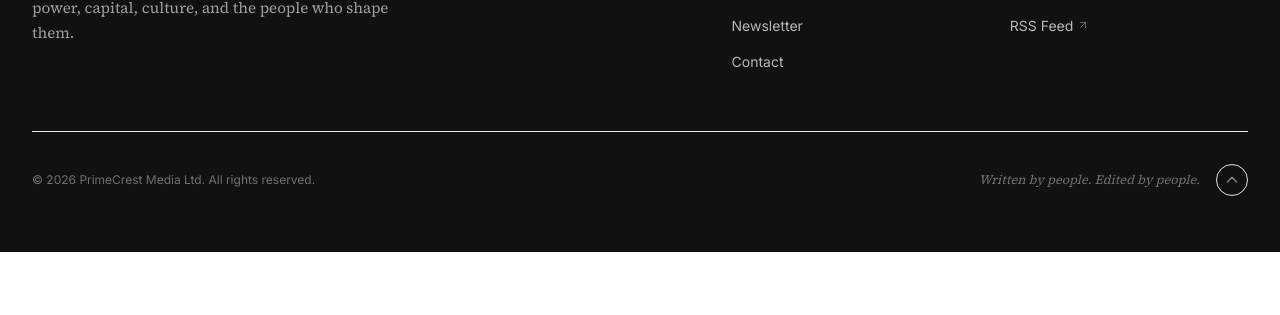
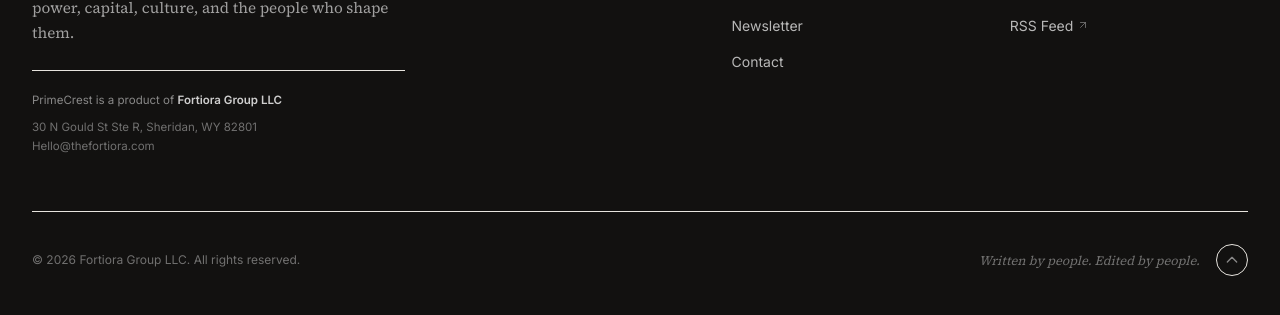
Before and after one commit to sulphurninja/theprimecrest, a Next.js app: page / in a window 1280 px wide. Shown: the part 865-1180 px from the top of the page. Before the commit the page ends 1117 px from the top, so only its background shows below. Built offline with nearby package versions, Linux system fonts and the light colour scheme; no server answers; the database is empty.

Commit message:
Push editorial

```diff
--- /dev/null
+++ b/scripts/update-company.ts
@@ -0,0 +1,19 @@
+import { config } from "dotenv";
+config({ path: ".env.local" });
+
+import mongoose from "mongoose";
+import { dbConnect } from "../src/lib/db";
+import { Settings } from "../src/models";
+
+async function updateCompany() {
+  await dbConnect();
+  await Settings.updateOne(
+    {},
+    { $set: { copyright: "Fortiora Group LLC." } },
+    { upsert: true },
+  );
+  console.log("✓ Copyright updated to Fortiora Group LLC.");
+  await mongoose.disconnect();
+}
+
+updateCompany().catch(console.error);
--- a/src/app/(site)/layout.tsx
+++ b/src/app/(site)/layout.tsx
@@ -38,7 +38,7 @@
           settings?.footerBlurb ||
           "PrimeCrest publishes considered journalism on power, capital, culture, and the people who shape them."
         }
-        copyright={settings?.copyright || "PrimeCrest Media Ltd."}
+        copyright={settings?.copyright || "Fortiora Group LLC."}
         categories={cats}
       />
       <WelcomeModal />
--- a/src/app/layout.tsx
+++ b/src/app/layout.tsx
@@ -16,6 +16,7 @@
     parentOrganization: {
       "@type": "Organization",
       name: SITE.company,
+      url: "https://thefortiora.com",
       address: {
         "@type": "PostalAddress",
         streetAddress: SITE.address.street,
@@ -73,6 +74,9 @@
   description: SITE.description,
   applicationName: SITE.name,
   authors: [{ name: SITE.name }],
+  publisher: SITE.company,
+  creator: SITE.company,
+  other: { "owner": SITE.company },
   openGraph: {
     type: "website",
     siteName: SITE.name,
--- a/src/components/site/SiteFooter.tsx
+++ b/src/components/site/SiteFooter.tsx
@@ -3,6 +3,7 @@
 import { NewsletterForm } from "@/components/site/NewsletterForm";
 import { BackToTop } from "@/components/site/BackToTop";
 import { ArrowUpRight } from "lucide-react";
+import { SITE } from "@/lib/constants";
 
 type Cat = { name: string; slug: string };
 
@@ -60,6 +61,29 @@
             <p className="mt-5 max-w-sm font-serif text-[0.95rem] leading-relaxed text-paper/60">
               {blurb}
             </p>
+            <div className="mt-6 border-t border-paper/10 pt-5">
+              <p className="font-sans text-[0.72rem] text-paper/50">
+                {siteName} is a product of{" "}
+                <a
+                  href="https://thefortiora.com"
+                  target="_blank"
+                  rel="noopener noreferrer"
+                  className="font-semibold text-paper/80 no-underline transition-colors hover:text-paper"
+                >
+                  {SITE.company}
+                </a>
+              </p>
+              <address className="mt-2 font-sans text-[0.72rem] not-italic leading-relaxed text-paper/40">
+                {SITE.address.street}, {SITE.address.city}, {SITE.address.state} {SITE.address.zip}
+                <br />
+                <a
+                  href={`mailto:${SITE.email}`}
+                  className="text-paper/40 no-underline transition-colors hover:text-paper/70"
+                >
+                  {SITE.email}
+                </a>
+              </address>
+            </div>
           </div>
 
           <div className="grid grid-cols-2 gap-10 sm:grid-cols-3 lg:col-span-8">
--- a/src/lib/seo.ts
+++ b/src/lib/seo.ts
@@ -82,6 +82,19 @@
         "@type": "ImageObject",
         url: siteUrl("/favicon.svg"),
       },
+      parentOrganization: {
+        "@type": "Organization",
+        name: SITE.company,
+        url: "https://thefortiora.com",
+        address: {
+          "@type": "PostalAddress",
+          streetAddress: SITE.address.street,
+          addressLocality: SITE.address.city,
+          addressRegion: SITE.address.state,
+          postalCode: SITE.address.zip,
+          addressCountry: SITE.address.country,
+        },
+      },
     },
     mainEntityOfPage: input.url,
     articleSection: input.section,
--- a/src/models/Settings.ts
+++ b/src/models/Settings.ts
@@ -23,7 +23,7 @@
     magazineCover: { type: String, default: "" },
     magazinePdf: { type: String, default: "" },
     footerBlurb: { type: String, default: "" },
-    copyright: { type: String, default: "PrimeCrest Media Ltd." },
+    copyright: { type: String, default: "Fortiora Group LLC." },
   },
   { timestamps: true },
 );
```
